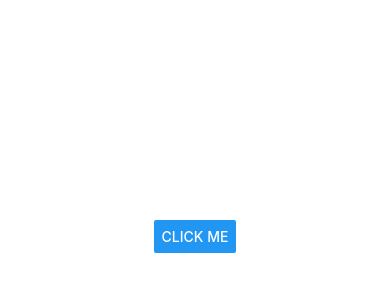
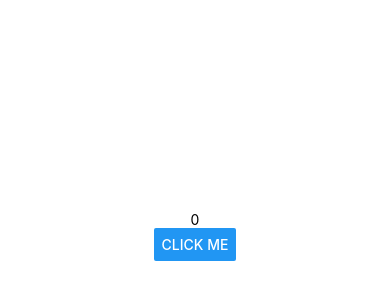
Before and after one commit to ShinYooJung/ReactNative-2, a React Native app: screen / in a window 390 px wide. Shown: the part 186-486 px from the top of the page. Built offline with nearby package versions, Linux system fonts and the light colour scheme.

Commit message:
06. state: counter

```diff
--- a/App.js
+++ b/App.js
@@ -2,15 +2,23 @@ import { StatusBar } from 'expo-status-bar';
 import React from 'react';
 import { Button, StyleSheet, Text, View } from 'react-native';
 
-export default function App() {
-  const clickHandler = () => console.log('Clicked!');
+export default class App extends React.Component {
+  state = {
+    counter: 0,
+  };
+
+  render() {
+    const clickHandler = () => {this.setState({counter: this.state.counter + 1});
+    };
 
     return (
       <View style={styles.container}>
+        <Text>{this.state.counter}</Text>
         <Button title={'click me'} onPress={clickHandler}/>
         <StatusBar style="auto" />
       </View>
     );
+  }
 }
 
 const styles = StyleSheet.create({
```
Lines whose indentation alone changed are shown as unchanged.
